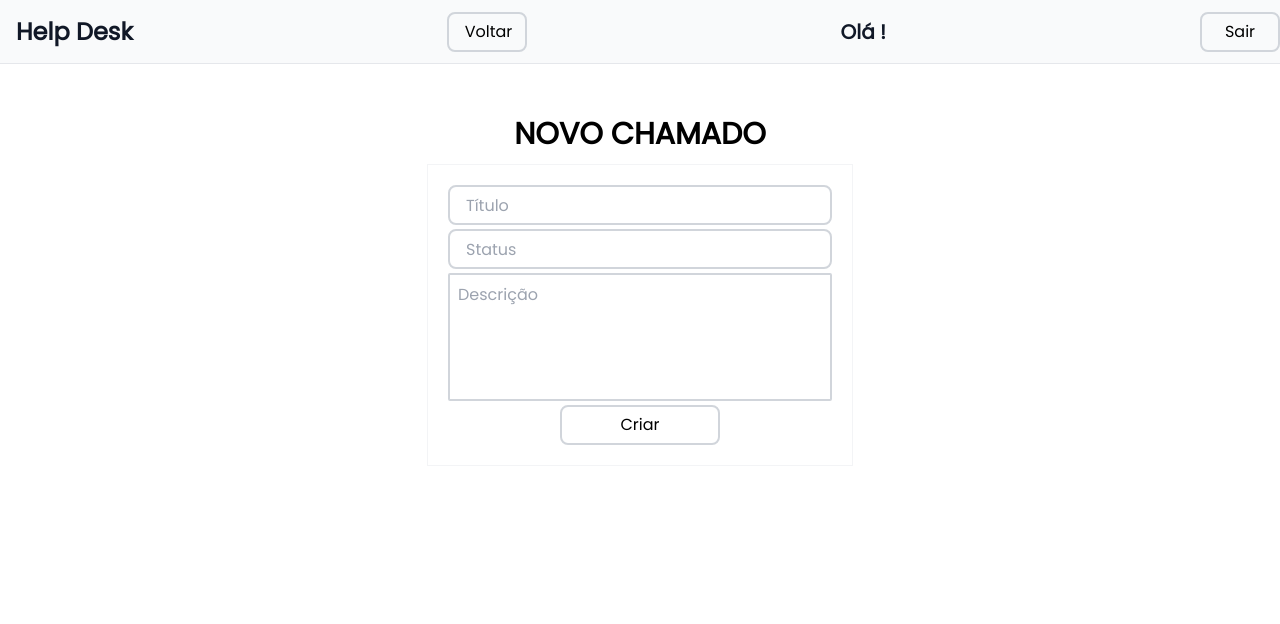
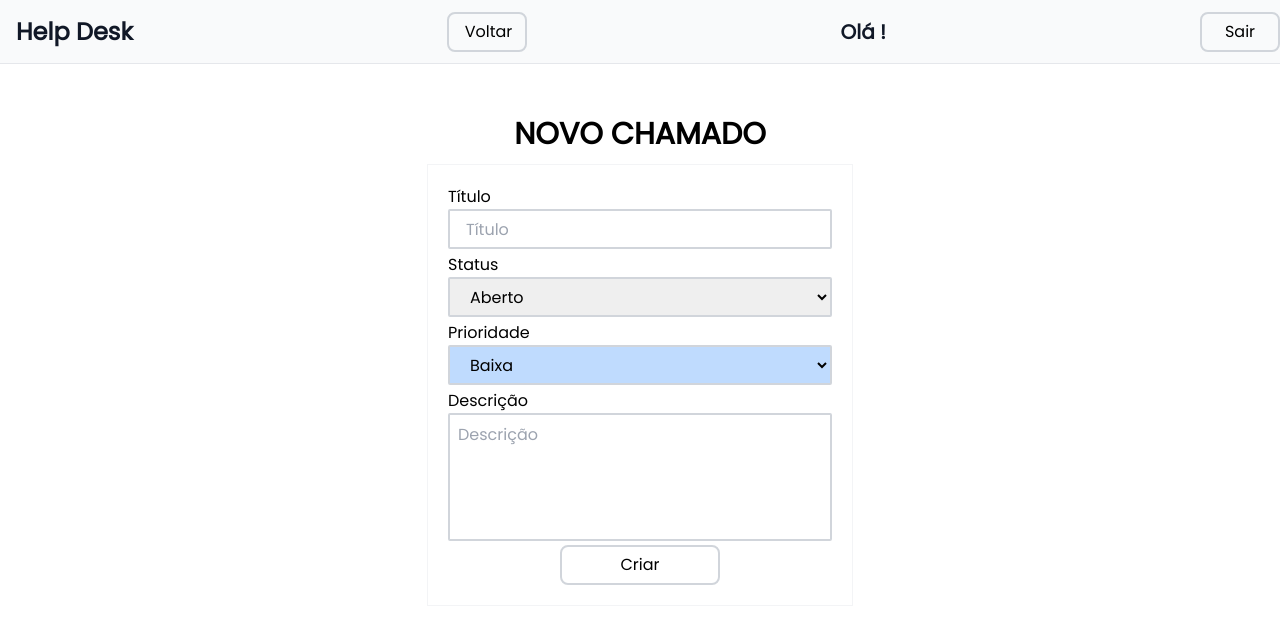
Before and after one commit to jeffersondrs/helpdesk, a Next.js app: page /home/newcall in a window 1280 px wide. Shown: the top 624 px of the page. Built offline with nearby package versions, Linux system fonts and the light colour scheme.

Commit message:
search term add

```diff
--- /dev/null
+++ b/src/app/home/[id]/page.tsx
@@ -0,0 +1,26 @@
+"use client";
+
+import React from "react";
+import { usePathname } from "next/navigation";
+import { useSelector } from "react-redux";
+import { RootState } from "@/store/store";
+
+export default function CallPage() {
+  const pathname = usePathname();
+  const id = pathname.split("/")[2];
+  const { calls } = useSelector((state: RootState) => state.call);
+
+  const call = calls.find((call) => call.id === id);
+
+  return (
+    <main className="flex min-h-screen flex-row items-center justify-start sm:flex-col">
+      <div className="flex flex-col items-center justify-center bg-white w-full h-screen sm:w-full sm:h-full">
+        <h1>Título: {call?.title}</h1>
+        <h1>Status: {call?.status}</h1>
+        <h1>Descrição: {call?.description}</h1>
+        <h1>Usuário: {call?.userName}</h1>
+        <h1>Prioridade: {call?.priority}</h1>
+      </div>
+    </main>
+  );
+}
--- a/src/app/home/call-page/page.tsx
+++ /dev/null
@@ -1,9 +0,0 @@
-import React from "react";
-
-export default function CallPage() {
-  return (
-    <main className="flex min-h-screen flex-row items-center justify-start sm:flex-col">
-      <h1>Call Page</h1>
-    </main>
-  );
-}
--- a/src/app/home/newcall/page.tsx
+++ b/src/app/home/newcall/page.tsx
@@ -11,6 +11,7 @@ interface Call {
   status: string;
   description: string;
   userName: string;
+  priority?: string | undefined;
 }
 
 export default function CallCenter() {
@@ -23,7 +24,23 @@ export default function CallCenter() {
     status: "",
     description: "",
     userName: name,
+    priority: "",
   });
+
+  const handleBgColorSelect = (priority: string | undefined) => {
+    switch (priority) {
+      case "baixa":
+        return "bg-blue-200";
+      case "média":
+        return "bg-blue-300";
+      case "alta":
+        return "bg-blue-500";
+      case "urgente":
+        return "bg-red-600";
+      default:
+        return "bg-blue-200";
+    }
+  };
 
   const handleNewCall = async (event: React.FormEvent<HTMLFormElement>) => {
     event.preventDefault();
@@ -41,18 +58,60 @@ export default function CallCenter() {
         className="flex flex-col items-center justify-center bg-white sm:w-full sm:h-full gap-1 border border-gray-100 p-5"
         onSubmit={handleNewCall}
       >
+        <label className="text-left flex flex-col items-start justify-start w-full">
+          Título
           <input
-          className="border-2 border-gray-300 w-96 h-10 sm:w-64 rounded-lg px-4"
+            className="border-2 border-gray-300 w-96 h-10 sm:w-64 rounded-sm px-4"
             type="text"
             placeholder="Título"
-          onChange={(event) => setCall({ ...call, title: event.target.value })}
+            onChange={(event) =>
+              setCall({ ...call, title: event.target.value })
+            }
           />
-        <input
+        </label>
+        {/* <input
           className="border-2 border-gray-300 w-96 h-10 sm:w-64 rounded-lg px-4"
           type="text"
           placeholder="Status"
           onChange={(event) => setCall({ ...call, status: event.target.value })}
-        />
+        /> */}
+        <label className="text-left flex flex-col items-start justify-start w-full">
+          Status
+          <select
+            className="border-2 border-gray-300 w-96 h-10 sm:w-64 rounded-sm px-4"
+            onChange={(event) =>
+              setCall({ ...call, status: event.target.value })
+            }
+          >
+            <option value="Aberto">Aberto</option>
+          </select>
+        </label>
+        <label className="text-left flex flex-col items-start justify-start w-full">
+          Prioridade
+          <select
+            className={`border-2 border-gray-300 w-96 h-10 sm:w-64 px-4
+            rounded-sm ${handleBgColorSelect(call.priority)}`}
+            onChange={(event) => {
+              setCall({ ...call, priority: event.target.value });
+              handleBgColorSelect(event.target.value);
+            }}
+          >
+            <option className="bg-blue-200" value="baixa">
+              Baixa
+            </option>
+            <option className="bg-blue-300" value="média">
+              Média
+            </option>
+            <option className="bg-blue-500" value="alta">
+              Alta
+            </option>
+            <option className="bg-red-600" value="urgente">
+              Urgente
+            </option>
+          </select>
+        </label>
+        <label className="text-left flex flex-col items-start justify-start w-full">
+          Descrição
           <textarea
             className="border-2 border-gray-300 w-96 h-40 sm:w-64 rounded-sm text-left
             p-2 min-h-32 max-h-32 resize-none overflow-y-auto scrollbar-thin scrollbar-thumb-gray-300 scrollbar-track-gray-100"
@@ -61,6 +120,7 @@ export default function CallCenter() {
               setCall({ ...call, description: event.target.value })
             }
           />
+        </label>
         <button
           className="border-2 border-gray-300 w-40 h-10 sm:w-64 rounded-lg px-4"
           type="submit"
--- a/src/app/home/page.tsx
+++ b/src/app/home/page.tsx
@@ -5,9 +5,35 @@ import { useRouter } from "next/navigation";
 import { Plus } from "lucide-react";
 import Calls from "@/components/MyCalls";
 import { Search } from "lucide-react";
+import { useSelector } from "react-redux";
+import { RootState } from "@/store/store";
+import { CallState } from "@/store/call-slice";
 
 export default function Home() {
   const router = useRouter();
+  const { calls } = useSelector((state: RootState) => state.call);
+  const [searchTerm, setSearchTerm] = React.useState("");
+  const filterDataCalls = (call: CallState) => {
+    const searchTermCallLowerCase = searchTerm.toLowerCase();
+
+    const titleLowerCase = call.title.toLowerCase();
+    const statusLowerCase = call.status.toLowerCase();
+    const descriptionLowerCase = call.description.toLowerCase();
+    const userNameLowerCase = call.userName?.toLowerCase();
+
+    if (!searchTermCallLowerCase) return true;
+
+    return (
+      titleLowerCase.includes(searchTermCallLowerCase) ||
+      statusLowerCase.includes(searchTermCallLowerCase) ||
+      descriptionLowerCase.includes(searchTermCallLowerCase) ||
+      userNameLowerCase?.includes(searchTermCallLowerCase)
+    );
+  };
+
+  const filteredData = calls.filter(filterDataCalls);
+  const noMatchCallResults = filteredData.length === 0;
+
   return (
     <main className="flex min-h-screen flex-col items-center justify-start sm:flex-col">
       <section className="flex flex-col items-center justify-center bg-gray-100 w-full h-screen sm:w-full sm:h-full">
@@ -25,6 +51,7 @@ export default function Home() {
                 className="border-2 border-gray-300 w-80 h-10 rounded-lg px-4 sm:w-48"
                 type="text"
                 placeholder="Pesquisar"
+                onChange={(event) => setSearchTerm(event.target.value)}
               />
               <button className="border-2 border-gray-300 h-10 rounded-lg px-2">
                 <Search className="inline-block" size={16} />
@@ -45,7 +72,7 @@ export default function Home() {
                   <th className="px-4 py-2">Ações</th>
                 </tr>
               </thead>
-              <Calls />
+              <Calls calls={filteredData} />
             </table>
           </div>
         </div>
--- a/src/app/page.tsx
+++ b/src/app/page.tsx
@@ -3,6 +3,7 @@ import React from "react";
 import { useRouter } from "next/navigation";
 import { useDispatch } from "react-redux";
 import { setName } from "../store/user-slice";
+import Link from "next/link";
 
 export default function Home() {
   const router = useRouter();
@@ -18,7 +19,9 @@ export default function Home() {
   return (
     <main className="flex min-h-screen flex-row items-center justify-start sm:flex-col">
       <aside className="flex flex-col items-center justify-center bg-black w-96 h-screen sm:h-32">
-        <h1 className="text-4xl text-white font-bold">Help Desk</h1>
+
+          <h1 className="text-4xl text-white font-bold">Help Desk</h1>
+
       </aside>
       <section className="flex flex-col items-center justify-center bg-gray-100 w-full h-screen sm:w-full sm:h-full">
         <h1 className="text-3xl sm:text-xl text-black font-bold py-3 uppercase">
--- a/src/components/MyCalls.tsx
+++ b/src/components/MyCalls.tsx
@@ -1,26 +1,38 @@
 import React from "react";
-import { useSelector, useDispatch } from "react-redux";
-import { RootState } from "../store/store";
 import { useRouter } from "next/navigation";
-import { setCalls } from "../store/call-slice";
+import { CallState } from "@/store/call-slice";
 
-export default function MyCalls() {
-  const { calls } = useSelector((state: RootState) => state.call);
+export default function MyCalls({ calls }: { calls: CallState[] }) {
   const router = useRouter();
+
+  const handleDate = (date: number) => {
+    const newDate = new Date(date);
+    const ano = newDate.getFullYear();
+    const mes = (newDate.getMonth() + 1).toString().padStart(2, "0");
+    const dia = newDate.getDate().toString().padStart(2, "0");
+
+    const formato = `${dia}/${mes}/${ano}`;
+
+    return formato;
+  };
 
   return (
     <tbody>
       {calls.map((call) => (
         <>
           <tr>
-            <td className="border px-4 py-2">{call.userName}</td>
+            <td className="border px-4 py-2">
+              {call?.userName?.split(" ")[0]}
+            </td>
             <td className="border px-4 py-2">{call.title}</td>
             <td className="border px-4 py-2">{call.status}</td>
-            <td className="border px-4 py-2">{call.createdAt}</td>
+            <td className="border px-4 py-2">
+              {handleDate(Number(call.createdAt))}
+            </td>
             <td className="border px-4 py-2">
               <button
                 className="border-2 border-gray-300 h-10 rounded-lg px-4"
-                onClick={() => router.push(`/home/call-page/${call.id}`)}
+                onClick={() => router.push(`/home/${call.id}`)}
               >
                 Visualizar
               </button>
--- a/src/components/NavBar.tsx
+++ b/src/components/NavBar.tsx
@@ -5,6 +5,7 @@ import { useRouter, usePathname } from "next/navigation";
 import { useSelector } from "react-redux";
 import { RootState } from "../store/store";
 import { Search } from "lucide-react";
+import Link from "next/link";
 
 export default function Navigation({
   children,
@@ -18,7 +19,9 @@ export default function Navigation({
   return (
     <>
       <nav className="flex flex-row items-center justify-between w-full h-16 sm:h-16 border-b bg-gray-50">
-        <h1 className="text-2xl text-gray-900 font-bold px-4">Help Desk</h1>
+        <Link href="/home" className="cursor-pointer">
+          <h1 className="text-2xl text-gray-900 font-bold px-4">Help Desk</h1>
+        </Link>
         {pathname === "/home/newcall" && (
           <button
             className="border-2 border-gray-300 w-20 h-10 rounded-lg px-4"
--- a/src/store/call-slice.ts
+++ b/src/store/call-slice.ts
@@ -6,6 +6,7 @@ export interface CallState {
   title: string;
   status: string;
   description: string;
+  priority?: string;
   userName?: string;
   createdAt: string;
   updatedAt: string;
@@ -29,6 +30,7 @@ const callSlice = createSlice({
         title: string;
         description: string;
         userName: string;
+        priority?: string;
       }>
     ) => {
       const newCall: CallState = {
@@ -37,6 +39,7 @@ const callSlice = createSlice({
         status: "aberto",
         userName: action.payload.userName,
         description: action.payload.description,
+        priority: "baixa",
         createdAt: Date.now().toString(),
         updatedAt: Date.now().toString(),
       };
```
Lines whose indentation alone changed are shown as unchanged.
